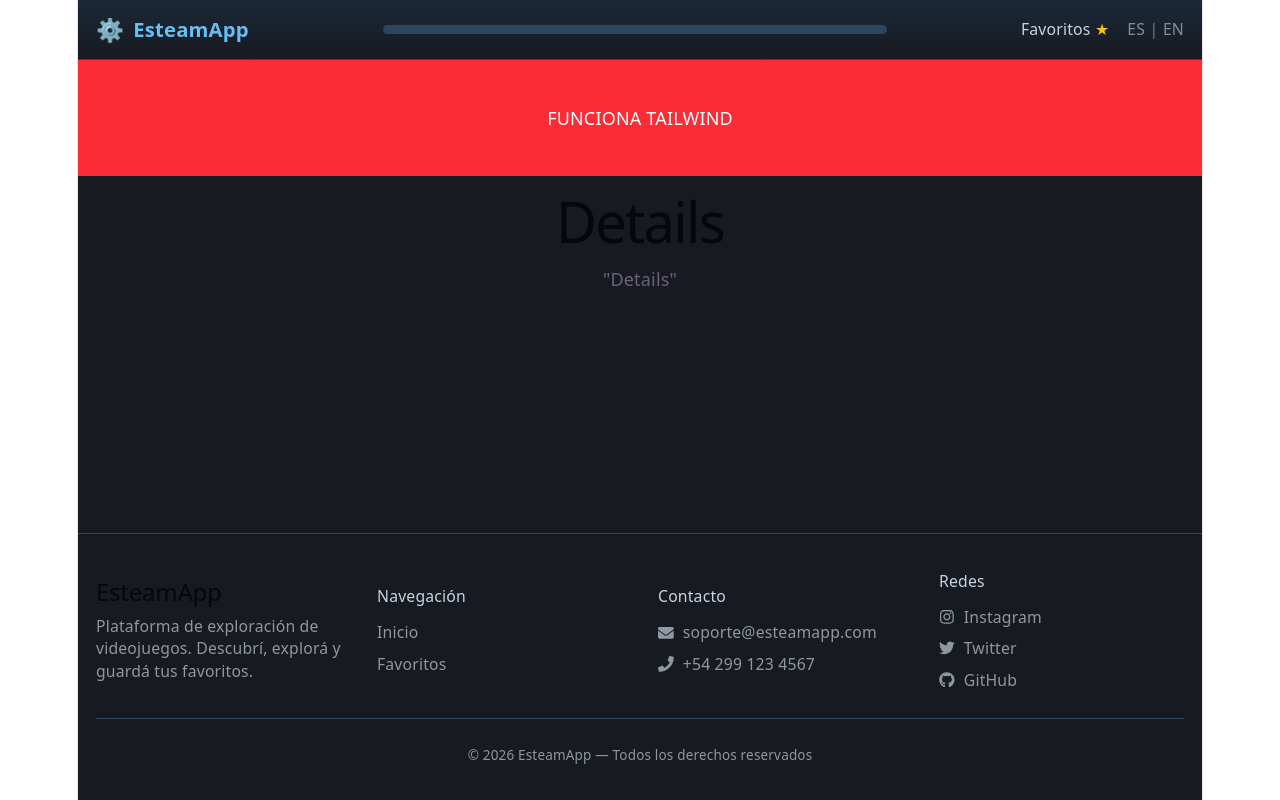
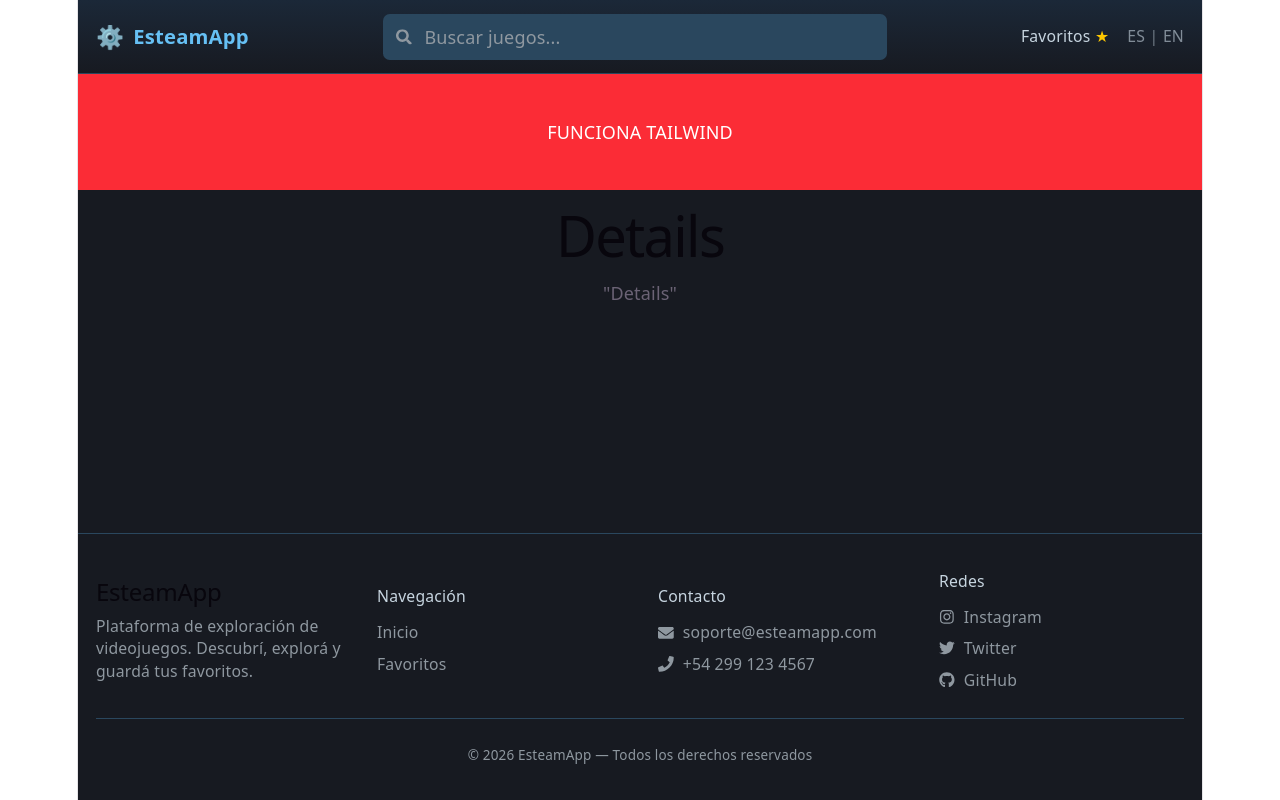
Before and after one commit to AlejandroClaure/tp2_PWA_2026_unco, a React (Vite) app: page / in a window 1280 px wide. Built offline with nearby package versions, Linux system fonts and the light colour scheme.

Commit message:
agregué la searchbar y saqué un div de la searchbar desde header
Implementación del componente SearchBar con estado local, emisión de query mediante onSearch y estilos consistentes con el header. Incluye icono de búsqueda y soporte para submit y búsqueda en tiempo real.

```diff
--- a/src/components/Header/Header.jsx
+++ b/src/components/Header/Header.jsx
@@ -26,9 +26,7 @@ function Header({ onSearch }) {
 
         {/* SEARCH */}
         <div className="flex-1 max-w-md mx-6">
-          <div className="bg-[#2a475e] rounded-md px-3 py-1">
             <SearchBar onSearch={onSearch} />
-          </div>
         </div>
 
         {/* DERECHA */}
--- a/src/components/SearchBar/SearchBar.jsx
+++ b/src/components/SearchBar/SearchBar.jsx
@@ -1,6 +1,53 @@
 import { useState } from "react";
+import { FaSearch } from "react-icons/fa";
 
-function SearchBar() {
+function SearchBar({ onSearch }) {
+  const [query, setQuery] = useState("");
+
+  const handleSubmit = (e) => {
+    e.preventDefault();
+
+    const trimmedQuery = query.trim();
+    if (!trimmedQuery) return;
+
+    onSearch?.(trimmedQuery);
+  };
+
+  const handleChange = (e) => {
+    const value = e.target.value;
+    setQuery(value);
+    onSearch?.(value);
+  };
+
+  return (
+    <form onSubmit={handleSubmit} className="relative w-full">
+
+      {/* ICONO */}
+      <FaSearch className="absolute left-3 top-1/2 -translate-y-1/2 text-[#8f98a0] text-sm pointer-events-none" />
+
+      {/* INPUT */}
+      <input
+        type="text"
+        value={query}
+        onChange={handleChange}
+        placeholder="Buscar juegos..."
+        className="
+          w-full
+          bg-[#2a475e]
+          text-white
+          placeholder-[#8f98a0]
+          pl-9 pr-3 py-2
+          rounded-md
+          outline-none
+          border border-transparent
+          focus:border-[#66c0f4]
+          focus:bg-[#1b2838]
+          focus:shadow-[0_0_6px_#66c0f4]
+          transition-all
+        "
+      />
+    </form>
+  );
 }
 
 export { SearchBar };
```
